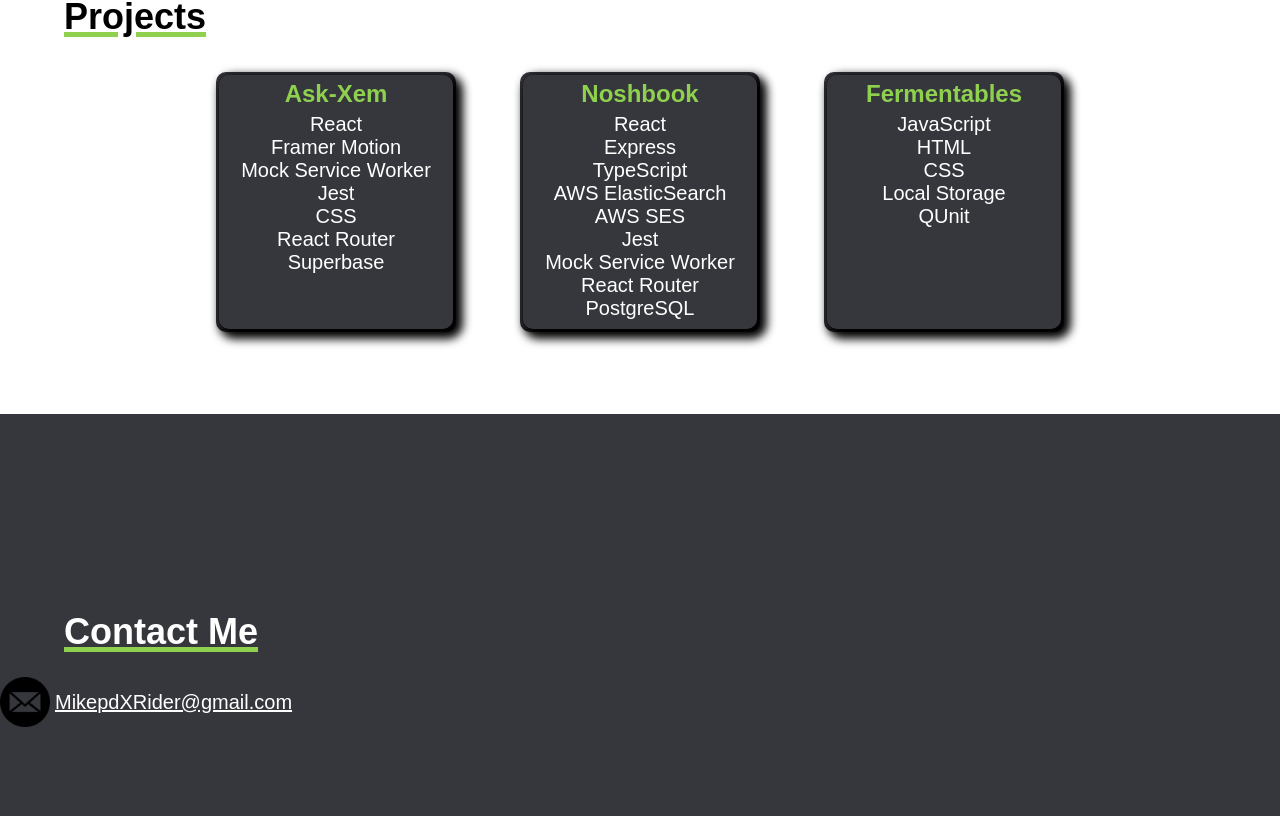
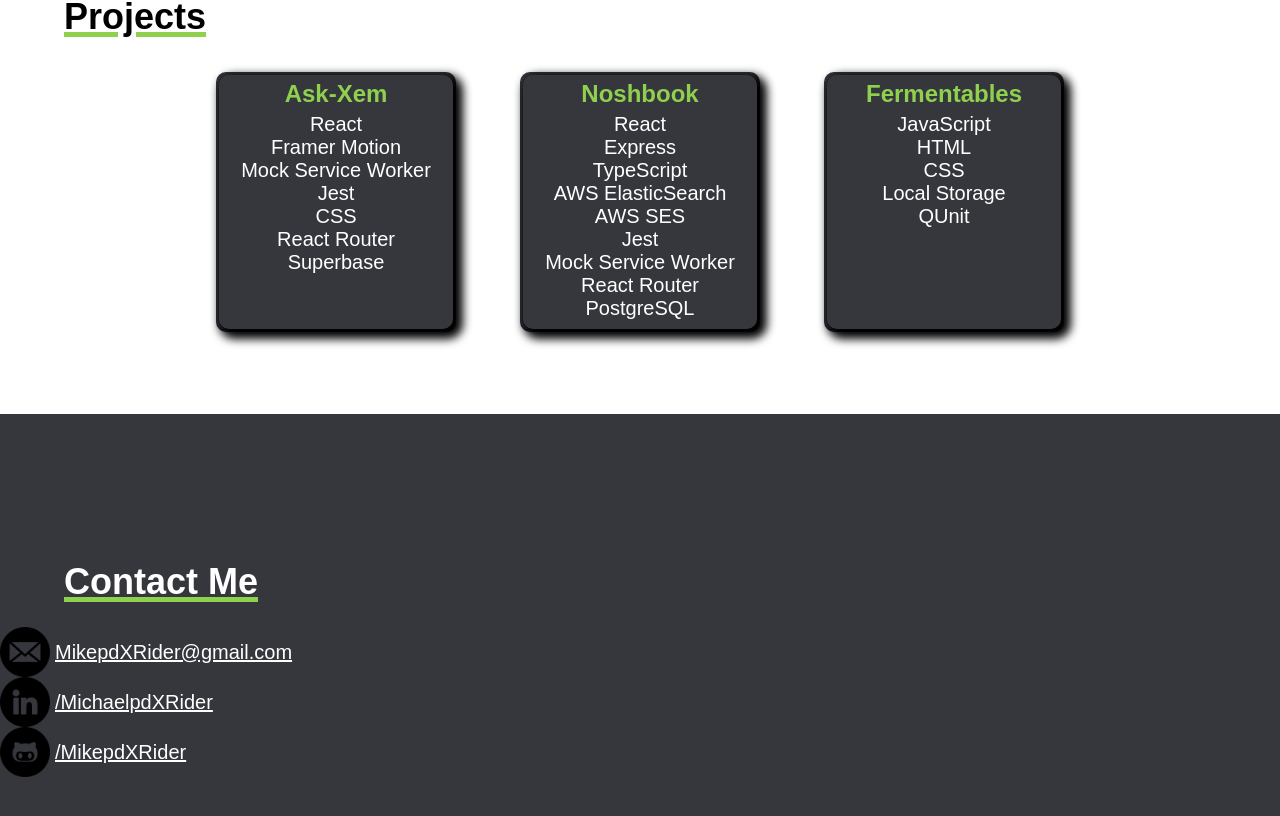
Before and after one commit to MikepdXRider/portfolio, a React (Create React App) app: page / in a window 1280 px wide. Shown: the part 1906-2722 px from the top of the page. Built offline with nearby package versions, Linux system fonts and the light colour scheme.

Commit message:
adds linkedin and github contact options

```diff
--- a/src/App.tsx
+++ b/src/App.tsx
@@ -4,6 +4,8 @@
 import Section from './components/Section/Section';
 import portrait from './assets/round-portrait.png';
 import gmail from './assets/email.png';
+import linkedin from './assets/linkedin.png';
+import github from './assets/github.png';
 import { skills } from './data/skills';
 import SkillCard from './components/SkillCard/SkillCard';
 import { projects } from './data/projects';
@@ -61,6 +63,7 @@
       </Section>
 
       <Section title={'Contact Me'} darkMode={true}>
+        <div>
           <Contact
             imgSrc={gmail}
             imgAlt="email icon"
@@ -68,6 +71,21 @@
             linkText="MikepdXRider@gmail.com"
             linkAriaLabel="Opens Inbox or alternative email application"
           />
+          <Contact
+            imgSrc={linkedin}
+            imgAlt="linkedin icon"
+            linkHref="https://linkedin.com/in/MichaelpdXRider"
+            linkText="/MichaelpdXRider"
+            linkAriaLabel="Opens linkedin profile page in new tab"
+          />
+          <Contact
+            imgSrc={github}
+            imgAlt="github icon"
+            linkHref="https://github.com/MikepdXRider"
+            linkText="/MikepdXRider"
+            linkAriaLabel="Opens github profile page in new tab"
+          />
+        </div>
       </Section>
     </main>
   );
--- a/src/components/Contact/Contact.tsx
+++ b/src/components/Contact/Contact.tsx
@@ -17,8 +17,14 @@
   linkAriaLabel,
 }: ContactProps) {
   return (
-    <article className={styles.container}>
-      <a href={linkHref} aria-label={linkAriaLabel} className={styles.link}>
+    <article>
+      <a
+        href={linkHref}
+        aria-label={linkAriaLabel}
+        className={styles.link}
+        target="_blank"
+        rel="noreferrer"
+      >
         <img src={imgSrc} alt={imgAlt} className={styles.img} />
         {linkText}
       </a>
```
Lines whose indentation alone changed are shown as unchanged.
